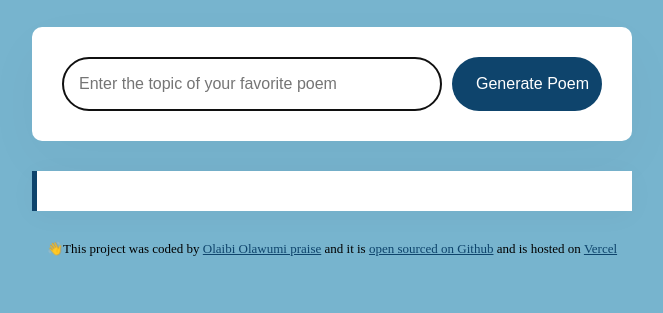
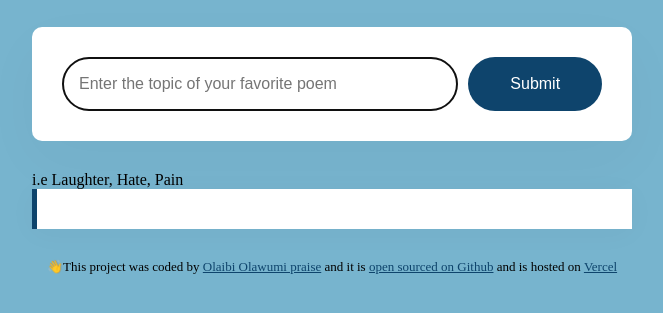
Before and after one commit to iyinolawumi/Poem-Generator-using-AI, a plain HTML site: page index.html in a window 1280 px wide. Shown: the part 177-490 px from the top of the page, without its empty margins (308-971 px from the left). Drawn offline with nearby package versions, Linux system fonts and the light colour scheme.

Commit message:
Restructured the html file to be more appropriate

```diff
--- a/index.html
+++ b/index.html
@@ -14,6 +14,7 @@
         <h1>Welcome to the AI Poem Generator</h1>
     </header>
     <main>
+      <div class="form-container">
         <form id="poem-generator-form">
           <input
             type="text"
@@ -24,9 +25,11 @@
             class="instructions"
             id="user-instructions"
           />
-          <input type="submit" value="Generate Poem" class="submit-button" />
+          <input type="submit"  class="submit-button" />
         </form>
-        <div class="poem" id="poem"></div>
+        <div class="hint">i.e Laughter, Hate, Pain</div>
+      </div>
+        <div class="poem hidden" id="poem"></div>
       </main>
     <footer>
       <p>👋This project was coded by
```
